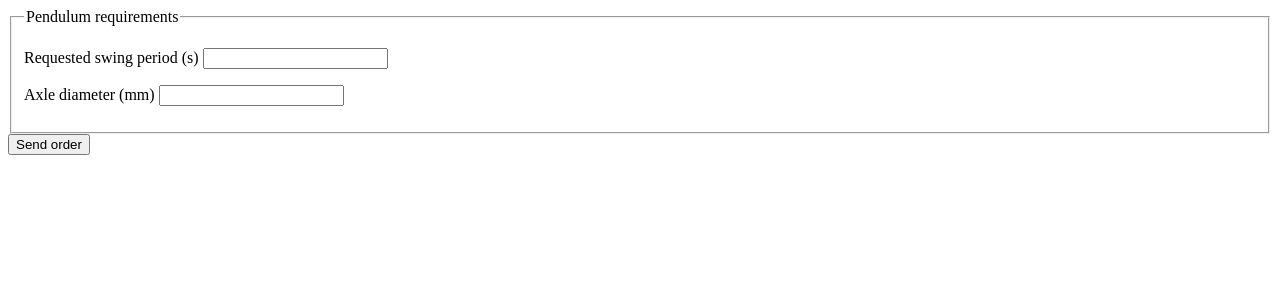
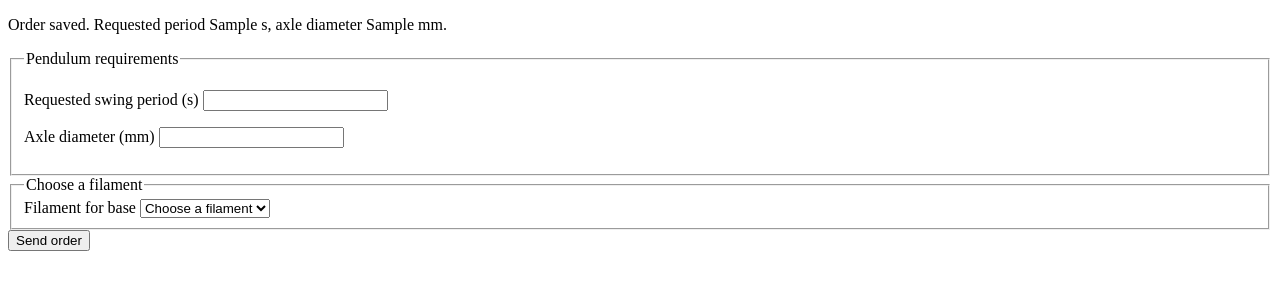
Before and after one commit to marius133/pendulum_project, a Flask app: template templates/order.html in a window 1280 px wide. Shown: the top 300 px of the page. Run offline with Flask 3, Linux system fonts and the light colour scheme; the template is opened without the code that fills it: most values are stand-ins (such as "Sample title", 1, 10 or a date in 2020).

Commit message:
Added filament option in flask (without spoolman api)

```diff
--- a/app.py
+++ b/app.py
@@ -9,8 +9,13 @@ app = Flask(__name__)
 
 # Displays the pendulum order form
 def show_order_form():
-    return render_template("order.html")
+    return render_template("order.html", spools=SPOOLS)
 
+# Test-data for filament (will be removed when spoolman api is in place)
+SPOOLS = {
+    "12": "PLA - black",
+    "15": "PLA - blue",
+}
 @app.post("/orders")
 
 # Save valid orders and pass validation errors to the order form
--- a/templates/order.html
+++ b/templates/order.html
@@ -1,7 +1,13 @@
 <!DOCTYPE html>
 
 {% if error %}
-    <p role="alert">{{ error }}</p>
+<p role="alert">{{ error }}</p>
+{% endif %}
+{% if order %}
+<p role="status">
+    Order saved. Requested period {{ order.target_period_s }} s,
+    axle diameter {{ order.axle_diameter_mm }} mm.
+</p>
 {% endif %}
 <form method="post" action="{{ url_for('create_order') }}">
     <fieldset>
@@ -20,5 +26,16 @@
         </p>
     </fieldset>
 
+    <fieldset>
+        <legend> Choose a filament </legend>
+        <label for="base_spool_id">Filament for base</label>
+        <select id="base_spool_id" name="base_spool_id" required>
+            <option value="">Choose a filament</option>
+            {% for spool_id, label in spools.items() %}
+            <option value="{{ spool_id }}">{{ label }}</option>
+            {% endfor %}
+        </select>
+    </fieldset>
+
     <button type="submit">Send order</button>
 </form>
```
